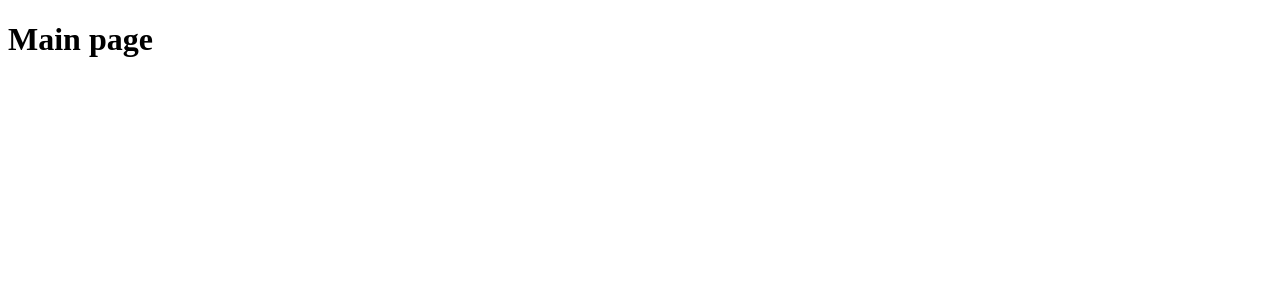
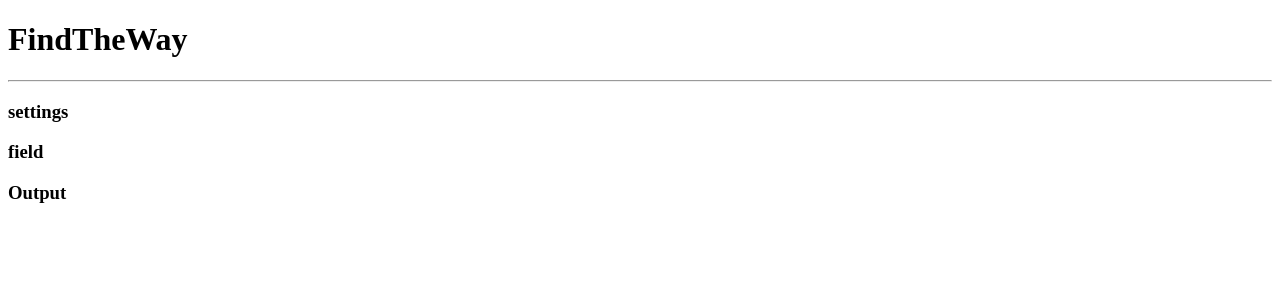
Before and after one commit to AntonKohnyuk/FindTheWay, a React (Create React App) app in the folder client/: page /main in a window 1280 px wide. Shown: the top 300 px of the page. Built offline with nearby package versions, Linux system fonts and the light colour scheme.

Commit message:
Add main components

```diff
--- a/client/src/App.tsx
+++ b/client/src/App.tsx
@@ -1,14 +1,20 @@
 import { Navigate, Route, Routes } from "react-router-dom";
 import WelcomePage from "./pages/WelcomePage";
 import MainPage from "./pages/MainPage";
+import Header from "./components/Header";
 
 function App() {
   return (
-    <Routes>
-      <Route path="/" element={<WelcomePage></WelcomePage>}></Route>
-      <Route path="/main" element={<MainPage></MainPage>}></Route>
-      <Route path="*" element={<Navigate to="/main" />} />
-    </Routes>
+    <>
+      <Header></Header>
+      <main>
+        <Routes>
+          <Route path="/" element={<WelcomePage></WelcomePage>}></Route>
+          <Route path="/main" element={<MainPage></MainPage>}></Route>
+          <Route path="*" element={<Navigate to="/main" />} />
+        </Routes>
+      </main>
+    </>
   );
 }
 
--- /dev/null
+++ b/client/src/components/Field.tsx
@@ -0,0 +1,4 @@
+const Field = () => {
+  return <h3>field</h3>;
+};
+export default Field;
--- /dev/null
+++ b/client/src/components/Header.tsx
@@ -0,0 +1,10 @@
+const Header = () => {
+  return (
+    <header>
+      <h1>FindTheWay</h1>
+      <hr />
+    </header>
+  );
+};
+
+export default Header;
--- /dev/null
+++ b/client/src/components/Output.tsx
@@ -0,0 +1,4 @@
+const Output = () => {
+  return <h3>Output</h3>;
+};
+export default Output;
--- /dev/null
+++ b/client/src/components/Settings.tsx
@@ -0,0 +1,4 @@
+const Settings = () => {
+  return <h3>settings</h3>;
+};
+export default Settings;
--- a/client/src/pages/MainPage.tsx
+++ b/client/src/pages/MainPage.tsx
@@ -1,5 +1,21 @@
+import Field from "../components/Field";
+import Output from "../components/Output";
+import Settings from "../components/Settings";
+
 const MainPage = () => {
-  return <h1>Main page</h1>;
+  return (
+    <section>
+      <div>
+        <Settings></Settings>
+      </div>
+      <div>
+        <Field></Field>
+      </div>
+      <div>
+        <Output></Output>
+      </div>
+    </section>
+  );
 };
 
 export default MainPage;
--- a/client/src/pages/WelcomePage.tsx
+++ b/client/src/pages/WelcomePage.tsx
@@ -1,5 +1,14 @@
+import { Link } from "react-router-dom";
+
 const WelcomePage = () => {
-  return <h1>Welcome page</h1>;
+  return (
+    <div>
+      <p>An application that uses an algorithm to find the way out of a maze</p>
+      <div>
+        <Link to={"/main"}>Get started</Link>
+      </div>
+    </div>
+  );
 };
 
 export default WelcomePage;
```
